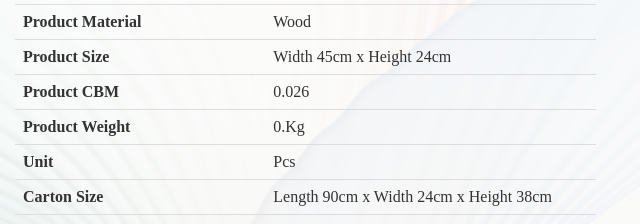
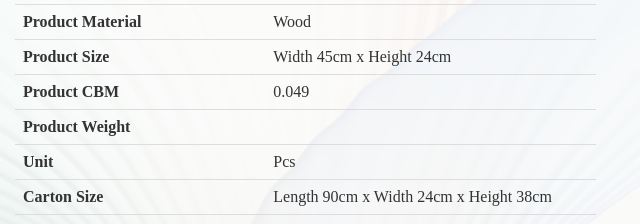
Before and after one commit to GBSLIT/GB26014, a plain HTML site: page index.html in a window 1280 px wide. Shown: the part 294-518 px from the top of the page, 187-827 px from the left. Drawn offline with Linux system fonts and the light colour scheme.

Commit message:
Revise product details in index.html
Updated product details and fixed minor HTML issues.

```diff
--- a/index.html
+++ b/index.html
@@ -153,11 +153,11 @@
                 </tr>
                 <tr>
                     <th>Product CBM</th>
-                    <td>0.026</td>
+                    <td>0.049</td>
                 </tr>
                 <tr>
                     <th>Product Weight</th>
-                    <td>0.Kg</td>
+                    <td></td>
                 </tr>
                 <tr>
                     <th>Unit</th>
```
